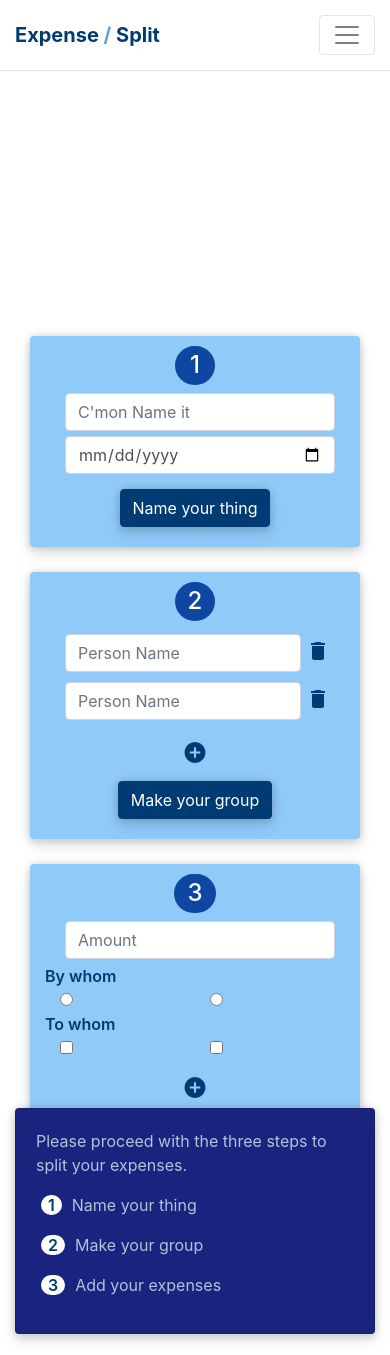
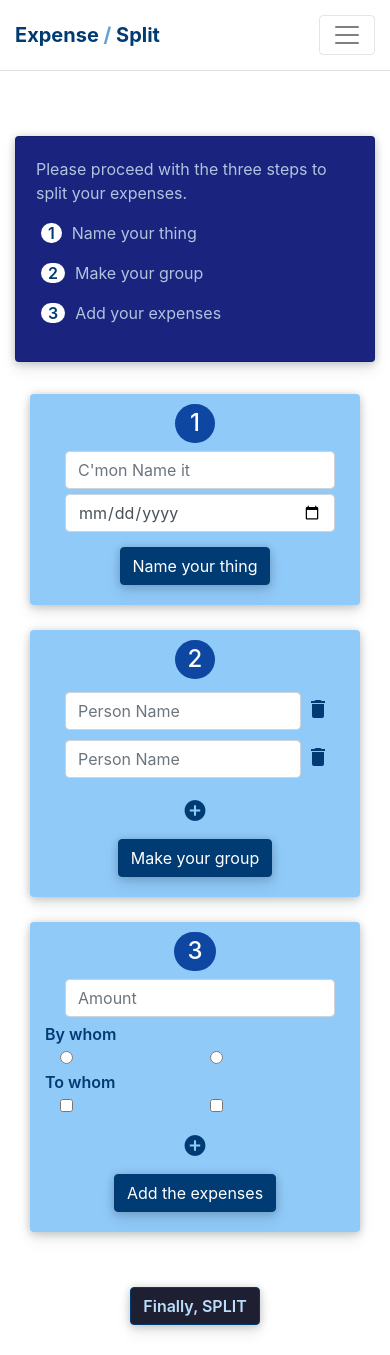
Before and after one commit to Madhubalajb/Expense-Split, a React (Create React App) app: page / in a window 390 px wide. Built offline with nearby package versions, Linux system fonts and the light colour scheme.

Commit message:
responsive ui

```diff
--- a/src/components/Home.js
+++ b/src/components/Home.js
@@ -250,7 +250,7 @@ const Home = () => {
                         handleSecond={handleSecond} handleThird={handleThird} addExpenseToInfoCard={addExpenseToInfoCard} />
               </Col>
 
-              <Col sm={3} className="infoCol">
+              <Col sm={3}>
                 <InfoCard expName={expName} date={date} members={members} expenses={expenses} firstCard={firstCard}
                       secondCard={secondCard} thirdCard={thirdCard} finalCard={finalCard} splitted={splitted} />
               </Col>
--- a/src/index.scss
+++ b/src/index.scss
@@ -279,17 +279,15 @@ body {
         .split {
             padding-top: 8px;
             position: relative;
-            top: 21%;
+            top: 27%;
             .card {
                 margin-bottom: 25px;
             }
         }
-        .infoCol {
-            position: relative;
-            top: -80%;
-        }
         .infoCard {
             margin: 15px auto;
+            position: relative;
+            bottom: 380%;
             .blocks {
                 margin: 0px 10px;
             }
```
